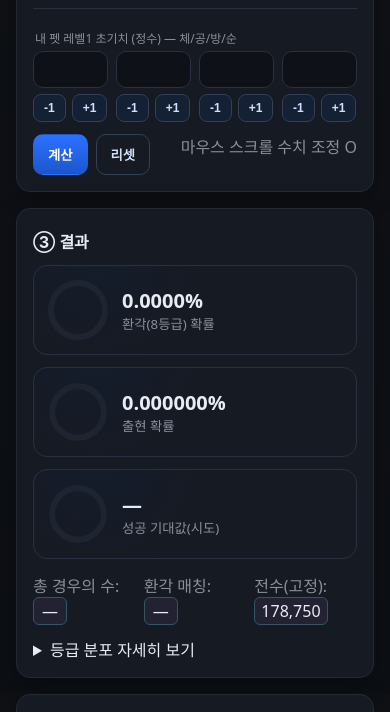
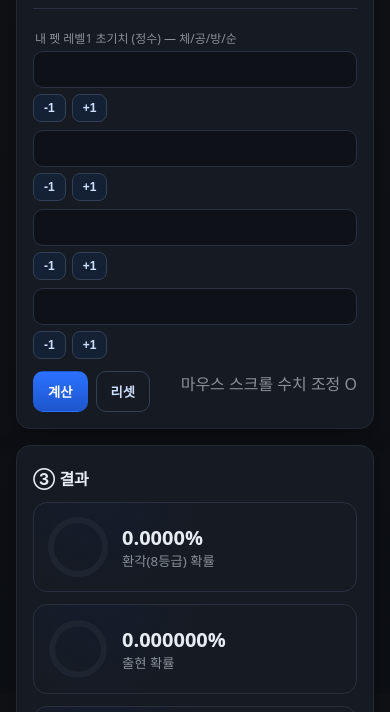
Before and after one commit to Kokudas/kokudas.github.io, a plain HTML site: page index.html in a window 390 px wide. Shown: the part 995-1707 px from the top of the page. Drawn offline with nearby package versions, Linux system fonts and the light colour scheme.

Commit message:
Update index.html

```diff
--- a/index.html
+++ b/index.html
@@ -172,7 +172,12 @@ svg{ display:block; width:100%; height:100%; }
   .footer{max-width:1100px; margin:8px auto 30px; padding:0 16px; color:var(--muted); font-size:12px}
   .imgbox{width:100%; aspect-ratio: 16/9; border:1px dashed #334055; border-radius:12px; display:grid; place-items:center; background:#0d1117; overflow:hidden;}
   .imgbox img{width:100%; height:100%; object-fit:contain;}
-  .stepper{display:flex; gap:6px; margin-top:6px}
+.stepper{
+  display:flex;
+  gap:6px;
+  margin-top:6px;
+  flex-wrap: nowrap;   /* 혹시라도 줄바꿈 방지 */
+}
 
   /* 숫자 자릿수 고정 + 등폭 숫자 */
 #kpiSuccess, #kpiAppear{
@@ -190,6 +195,27 @@ svg{ display:block; width:100%; height:100%; }
 .toastWrap{position:fixed; right:16px; bottom:16px; display:flex; flex-direction:column; gap:8px; z-index:9999}
 .toast{background:#101826; border:1px solid #2a3a59; color:#cfe3ff; padding:10px 12px; border-radius:10px; box-shadow:0 6px 20px rgba(0,0,0,.3); opacity:0; transform:translateY(10px); transition: all .25s ease}
 .toast.show{opacity:1; transform:translateY(0)}
+/* --- 내 펫 레벨1 초기치 입력칸 전용 레이아웃 --- */
+.row.obs-row{
+  display:grid;                           /* row의 flex를 grid로 덮어쓰기 */
+  grid-template-columns: repeat(4, minmax(80px, 1fr));
+  gap:8px;
+}
+
+/* 창이 어느 정도 좁아지면 2열로 나눠서 깨지지 않게 */
+@media (max-width: 780px){
+  .row.obs-row{
+    grid-template-columns: repeat(2, minmax(120px, 1fr));
+  }
+}
+
+/* 더 좁은 모바일에서는 1열로 쌓기 */
+@media (max-width: 480px){
+  .row.obs-row{
+    grid-template-columns: 1fr;
+  }
+}
+
 </style>
 </head>
 <body>
@@ -263,7 +289,7 @@ svg{ display:block; width:100%; height:100%; }
     <div class="row">
       <div class="col">
         <label>내 펫 레벨1 초기치 (정수) — 체/공/방/순</label>
-        <div class="row">
+        <div class="row obs-row">
           <div class="col">
             <input type="number" id="obs_hp"  step="1" />
             <div class="stepper">
```
